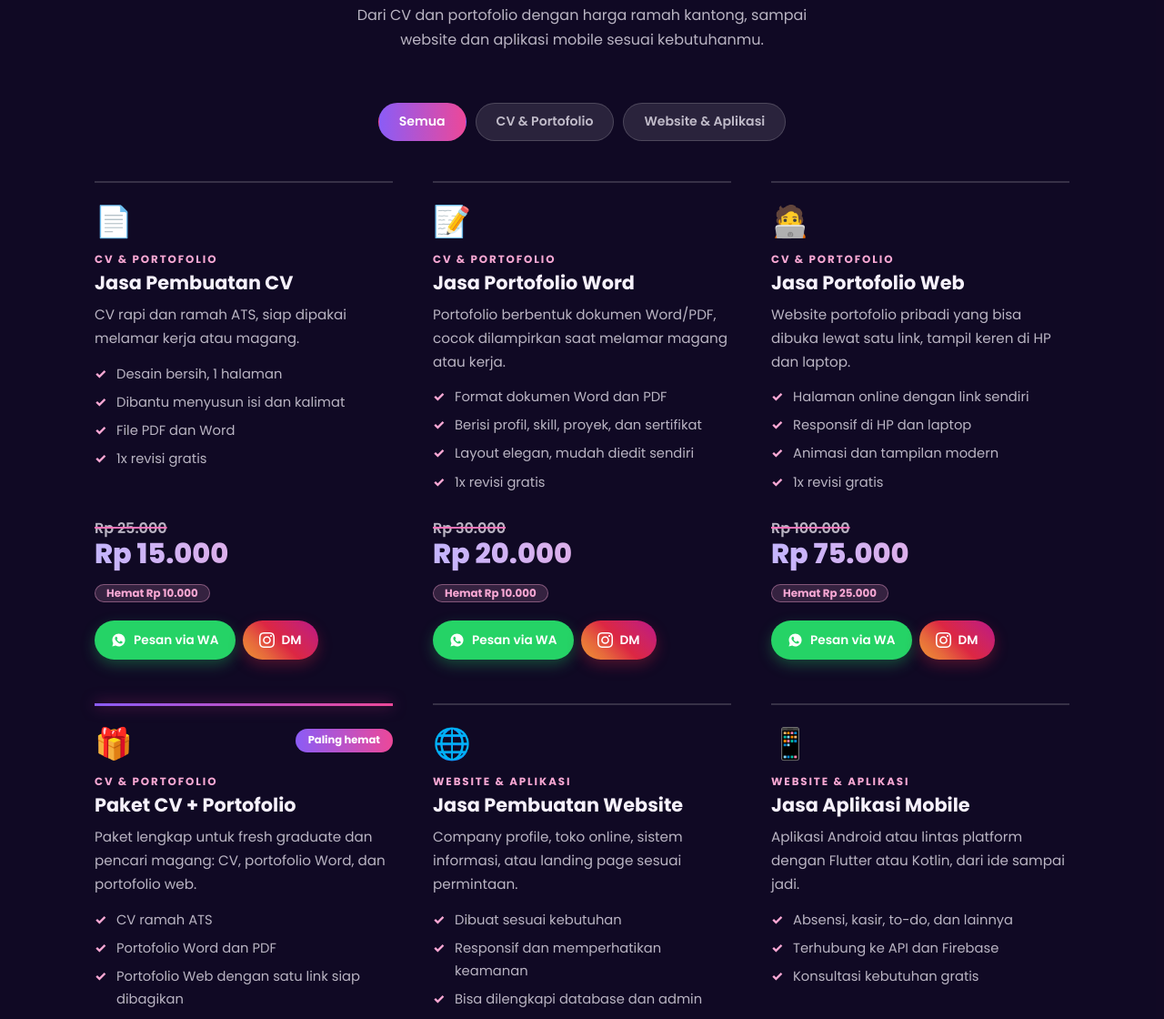
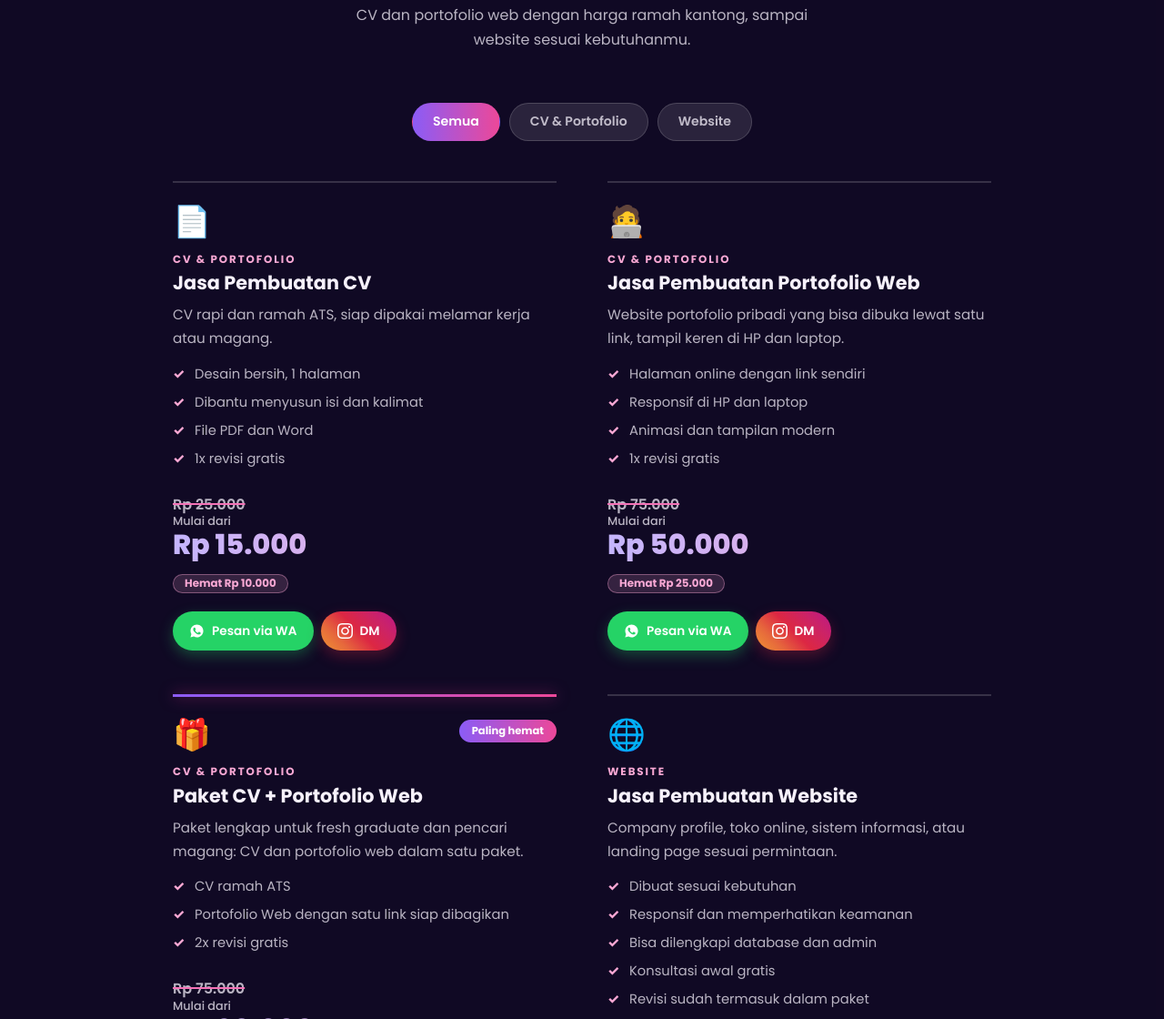
Before and after one commit to Dinjawa/landing-page, a plain HTML site: page index.html in a window 1280 px wide. Shown: the part 4871-5991 px from the top of the page at 91% size. Drawn offline with Linux system fonts and the light colour scheme.

Commit message:
Add files via upload

```diff
--- a/index.html
+++ b/index.html
@@ -165,9 +165,8 @@ h2{font-size:clamp(1.8rem,4.5vw,2.7rem);margin:14px 0 0;font-weight:800;letter-s
 .fbtn{font:inherit;font-size:.88rem;font-weight:600;color:var(--muted);background:var(--surface2);border:1px solid var(--line);border-radius:99px;padding:8px 22px;cursor:pointer;transition:background .2s,color .2s,transform .2s}
 .fbtn:hover{color:#fff;transform:translateY(-2px)}
 .fbtn.on{color:#fff;border-color:transparent;background:linear-gradient(90deg,var(--g1),var(--g2))}
-.kgrid{display:grid;grid-template-columns:repeat(3,1fr);gap:48px 44px}
-@media(max-width:940px){.kgrid{grid-template-columns:repeat(2,1fr)}}
-@media(max-width:620px){.kgrid{grid-template-columns:1fr;gap:40px}}
+.kgrid{display:grid;grid-template-columns:repeat(2,1fr);gap:48px 56px;max-width:900px;margin:0 auto}
+@media(max-width:700px){.kgrid{grid-template-columns:1fr;gap:40px}}
 .kitem{position:relative;display:flex;flex-direction:column;padding-top:28px}
 .kitem[hidden]{display:none}
 .kitem::before{content:"";position:absolute;top:0;left:0;right:0;height:2px;background:var(--line)}
@@ -400,21 +399,19 @@ footer a:hover{text-decoration:underline}
       <div class="head reveal">
         <span class="label">E-Katalog</span>
         <h2>Jasa yang saya tawarkan</h2>
-        <p class="sub">Dari CV dan portofolio dengan harga ramah kantong, sampai website dan aplikasi mobile sesuai kebutuhanmu.</p>
+        <p class="sub">CV dan portofolio web dengan harga ramah kantong, sampai website sesuai kebutuhanmu.</p>
       </div>
       <div class="filters reveal" role="group" aria-label="Filter katalog">
         <button class="fbtn on" data-f="all">Semua</button>
         <button class="fbtn" data-f="karier">CV &amp; Portofolio</button>
-        <button class="fbtn" data-f="digital">Website &amp; Aplikasi</button>
+        <button class="fbtn" data-f="digital">Website</button>
       </div>
 
       <div class="kgrid">
-<article class="kitem reveal" data-c="karier"><span class="ic">📄</span><span class="kcat">CV &amp; Portofolio</span><h3>Jasa Pembuatan CV</h3><p>CV rapi dan ramah ATS, siap dipakai melamar kerja atau magang.</p><ul><li>Desain bersih, 1 halaman</li><li>Dibantu menyusun isi dan kalimat</li><li>File PDF dan Word</li><li>1x revisi gratis</li></ul><div class="price"><s class="old">Rp 25.000</s><span class="now grad">Rp 15.000</span><small class="save">Hemat Rp 10.000</small></div><div class="kact"><a class="k-wa" href="https://wa.me/6285727628569?text=Halo%20Midiana%2C%20saya%20mau%20pesan%20jasa%20pembuatan%20CV." target="_blank" rel="noopener"><svg viewBox="0 0 24 24"><use href="#i-wa"/></svg>Pesan via WA</a><a class="k-ig" href="https://www.instagram.com/careerkitbydiana" target="_blank" rel="noopener"><svg viewBox="0 0 24 24"><use href="#i-ig"/></svg>DM</a></div></article>
-<article class="kitem reveal d1" data-c="karier"><span class="ic">📝</span><span class="kcat">CV &amp; Portofolio</span><h3>Jasa Portofolio Word</h3><p>Portofolio berbentuk dokumen Word/PDF, cocok dilampirkan saat melamar magang atau kerja.</p><ul><li>Format dokumen Word dan PDF</li><li>Berisi profil, skill, proyek, dan sertifikat</li><li>Layout elegan, mudah diedit sendiri</li><li>1x revisi gratis</li></ul><div class="price"><s class="old">Rp 30.000</s><span class="now grad">Rp 20.000</span><small class="save">Hemat Rp 10.000</small></div><div class="kact"><a class="k-wa" href="https://wa.me/6285727628569?text=Halo%20Midiana%2C%20saya%20mau%20pesan%20jasa%20portofolio%20Word." target="_blank" rel="noopener"><svg viewBox="0 0 24 24"><use href="#i-wa"/></svg>Pesan via WA</a><a class="k-ig" href="https://www.instagram.com/careerkitbydiana" target="_blank" rel="noopener"><svg viewBox="0 0 24 24"><use href="#i-ig"/></svg>DM</a></div></article>
-<article class="kitem reveal d2" data-c="karier"><span class="ic">🧑‍💻</span><span class="kcat">CV &amp; Portofolio</span><h3>Jasa Portofolio Web</h3><p>Website portofolio pribadi yang bisa dibuka lewat satu link, tampil keren di HP dan laptop.</p><ul><li>Halaman online dengan link sendiri</li><li>Responsif di HP dan laptop</li><li>Animasi dan tampilan modern</li><li>1x revisi gratis</li></ul><div class="price"><s class="old">Rp 100.000</s><span class="now grad">Rp 75.000</span><small class="save">Hemat Rp 25.000</small></div><div class="kact"><a class="k-wa" href="https://wa.me/6285727628569?text=Halo%20Midiana%2C%20saya%20mau%20pesan%20jasa%20portofolio%20web." target="_blank" rel="noopener"><svg viewBox="0 0 24 24"><use href="#i-wa"/></svg>Pesan via WA</a><a class="k-ig" href="https://www.instagram.com/careerkitbydiana" target="_blank" rel="noopener"><svg viewBox="0 0 24 24"><use href="#i-ig"/></svg>DM</a></div></article>
-<article class="kitem hot reveal" data-c="karier"><span class="badge">Paling hemat</span><span class="ic">🎁</span><span class="kcat">CV &amp; Portofolio</span><h3>Paket CV + Portofolio</h3><p>Paket lengkap untuk fresh graduate dan pencari magang: CV, portofolio Word, dan portofolio web.</p><ul><li>CV ramah ATS</li><li>Portofolio Word dan PDF</li><li>Portofolio Web dengan satu link siap dibagikan</li><li>2x revisi gratis</li></ul><div class="price"><s class="old">Rp 150.000</s><span class="now grad">Rp 100.000</span><small class="save">Hemat Rp 50.000</small></div><div class="kact"><a class="k-wa" href="https://wa.me/6285727628569?text=Halo%20Midiana%2C%20saya%20mau%20pesan%20paket%20CV%20%2B%20Portofolio%20Word%20%2B%20Web." target="_blank" rel="noopener"><svg viewBox="0 0 24 24"><use href="#i-wa"/></svg>Pesan via WA</a><a class="k-ig" href="https://www.instagram.com/careerkitbydiana" target="_blank" rel="noopener"><svg viewBox="0 0 24 24"><use href="#i-ig"/></svg>DM</a></div></article>
-<article class="kitem reveal d1" data-c="digital"><span class="ic">🌐</span><span class="kcat">Website &amp; Aplikasi</span><h3>Jasa Pembuatan Website</h3><p>Company profile, toko online, sistem informasi, atau landing page sesuai permintaan.</p><ul><li>Dibuat sesuai kebutuhan</li><li>Responsif dan memperhatikan keamanan</li><li>Bisa dilengkapi database dan admin</li></ul><div class="price ask grad">Harga sesuai kebutuhan<small>tanya langsung lewat WA atau DM</small></div><div class="kact"><a class="k-wa" href="https://wa.me/6285727628569?text=Halo%20Midiana%2C%20saya%20mau%20tanya%20harga%20pembuatan%20website." target="_blank" rel="noopener"><svg viewBox="0 0 24 24"><use href="#i-wa"/></svg>Tanya via WA</a><a class="k-ig" href="https://www.instagram.com/careerkitbydiana" target="_blank" rel="noopener"><svg viewBox="0 0 24 24"><use href="#i-ig"/></svg>DM</a></div></article>
-<article class="kitem reveal d2" data-c="digital"><span class="ic">📱</span><span class="kcat">Website &amp; Aplikasi</span><h3>Jasa Aplikasi Mobile</h3><p>Aplikasi Android atau lintas platform dengan Flutter atau Kotlin, dari ide sampai jadi.</p><ul><li>Absensi, kasir, to-do, dan lainnya</li><li>Terhubung ke API dan Firebase</li><li>Konsultasi kebutuhan gratis</li></ul><div class="price ask grad">Harga sesuai kebutuhan<small>tanya langsung lewat WA atau DM</small></div><div class="kact"><a class="k-wa" href="https://wa.me/6285727628569?text=Halo%20Midiana%2C%20saya%20mau%20tanya%20harga%20pembuatan%20aplikasi%20mobile." target="_blank" rel="noopener"><svg viewBox="0 0 24 24"><use href="#i-wa"/></svg>Tanya via WA</a><a class="k-ig" href="https://www.instagram.com/careerkitbydiana" target="_blank" rel="noopener"><svg viewBox="0 0 24 24"><use href="#i-ig"/></svg>DM</a></div></article>
+<article class="kitem reveal" data-c="karier"><span class="ic">📄</span><span class="kcat">CV &amp; Portofolio</span><h3>Jasa Pembuatan CV</h3><p>CV rapi dan ramah ATS, siap dipakai melamar kerja atau magang.</p><ul><li>Desain bersih, 1 halaman</li><li>Dibantu menyusun isi dan kalimat</li><li>File PDF dan Word</li><li>1x revisi gratis</li></ul><div class="price"><s class="old">Rp 25.000</s><small>Mulai dari</small><span class="now grad">Rp 15.000</span><small class="save">Hemat Rp 10.000</small></div><div class="kact"><a class="k-wa" href="https://wa.me/6285727628569?text=Halo%20Midiana%2C%20saya%20mau%20pesan%20jasa%20pembuatan%20CV." target="_blank" rel="noopener"><svg viewBox="0 0 24 24"><use href="#i-wa"/></svg>Pesan via WA</a><a class="k-ig" href="https://www.instagram.com/careerkitbydiana" target="_blank" rel="noopener"><svg viewBox="0 0 24 24"><use href="#i-ig"/></svg>DM</a></div></article>
+<article class="kitem reveal d1" data-c="karier"><span class="ic">🧑‍💻</span><span class="kcat">CV &amp; Portofolio</span><h3>Jasa Pembuatan Portofolio Web</h3><p>Website portofolio pribadi yang bisa dibuka lewat satu link, tampil keren di HP dan laptop.</p><ul><li>Halaman online dengan link sendiri</li><li>Responsif di HP dan laptop</li><li>Animasi dan tampilan modern</li><li>1x revisi gratis</li></ul><div class="price"><s class="old">Rp 75.000</s><small>Mulai dari</small><span class="now grad">Rp 50.000</span><small class="save">Hemat Rp 25.000</small></div><div class="kact"><a class="k-wa" href="https://wa.me/6285727628569?text=Halo%20Midiana%2C%20saya%20mau%20pesan%20jasa%20portofolio%20web." target="_blank" rel="noopener"><svg viewBox="0 0 24 24"><use href="#i-wa"/></svg>Pesan via WA</a><a class="k-ig" href="https://www.instagram.com/careerkitbydiana" target="_blank" rel="noopener"><svg viewBox="0 0 24 24"><use href="#i-ig"/></svg>DM</a></div></article>
+<article class="kitem hot reveal" data-c="karier"><span class="badge">Paling hemat</span><span class="ic">🎁</span><span class="kcat">CV &amp; Portofolio</span><h3>Paket CV + Portofolio Web</h3><p>Paket lengkap untuk fresh graduate dan pencari magang: CV dan portofolio web dalam satu paket.</p><ul><li>CV ramah ATS</li><li>Portofolio Web dengan satu link siap dibagikan</li><li>2x revisi gratis</li></ul><div class="price"><s class="old">Rp 75.000</s><small>Mulai dari</small><span class="now grad">Rp 60.000</span><small class="save">Hemat Rp 15.000</small></div><div class="kact"><a class="k-wa" href="https://wa.me/6285727628569?text=Halo%20Midiana%2C%20saya%20mau%20pesan%20paket%20CV%20%2B%20Portofolio%20Web." target="_blank" rel="noopener"><svg viewBox="0 0 24 24"><use href="#i-wa"/></svg>Pesan via WA</a><a class="k-ig" href="https://www.instagram.com/careerkitbydiana" target="_blank" rel="noopener"><svg viewBox="0 0 24 24"><use href="#i-ig"/></svg>DM</a></div></article>
+<article class="kitem reveal d1" data-c="digital"><span class="ic">🌐</span><span class="kcat">Website</span><h3>Jasa Pembuatan Website</h3><p>Company profile, toko online, sistem informasi, atau landing page sesuai permintaan.</p><ul><li>Dibuat sesuai kebutuhan</li><li>Responsif dan memperhatikan keamanan</li><li>Bisa dilengkapi database dan admin</li><li>Konsultasi awal gratis</li><li>Revisi sudah termasuk dalam paket</li></ul><div class="price ask grad">Harga sesuai kebutuhan<small>tanya langsung lewat WA atau DM</small></div><div class="kact"><a class="k-wa" href="https://wa.me/6285727628569?text=Halo%20Midiana%2C%20saya%20mau%20tanya%20harga%20pembuatan%20website." target="_blank" rel="noopener"><svg viewBox="0 0 24 24"><use href="#i-wa"/></svg>Tanya via WA</a><a class="k-ig" href="https://www.instagram.com/careerkitbydiana" target="_blank" rel="noopener"><svg viewBox="0 0 24 24"><use href="#i-ig"/></svg>DM</a></div></article>
 </div>
 
       <div class="kcta reveal"><span class="ic">💬</span><h3>Punya ide lain?</h3><p>Belum ada yang pas? Ceritakan idemu, nanti kita cari solusi dan harga yang cocok. Konsultasi gratis tanpa komitmen.</p><div class="kact"><a class="k-wa" href="https://wa.me/6285727628569?text=Halo%20Midiana%2C%20saya%20mau%20konsultasi." target="_blank" rel="noopener"><svg viewBox="0 0 24 24"><use href="#i-wa"/></svg>Konsultasi via WA</a></div></div>
@@ -424,7 +421,7 @@ footer a:hover{text-decoration:underline}
         <div><b>2. Diskusi</b><span>Ceritakan kebutuhan, sepakati harga</span></div>
         <div><b>3. Selesai</b><span>Hasil dikirim, revisi sesuai paket</span></div>
       </div>
-      <p class="knote reveal">Harga promo CV dan portofolio dibuat terjangkau untuk pelajar dan mahasiswa, berlaku selama promo. Harga website dan aplikasi mobile ditentukan setelah diskusi kebutuhan.</p>
+      <p class="knote reveal">Harga promo CV dan portofolio web dibuat terjangkau untuk pelajar dan mahasiswa, berlaku selama promo. Harga website ditentukan setelah diskusi kebutuhan.</p>
     </section>
   </div>
 </main>
```
